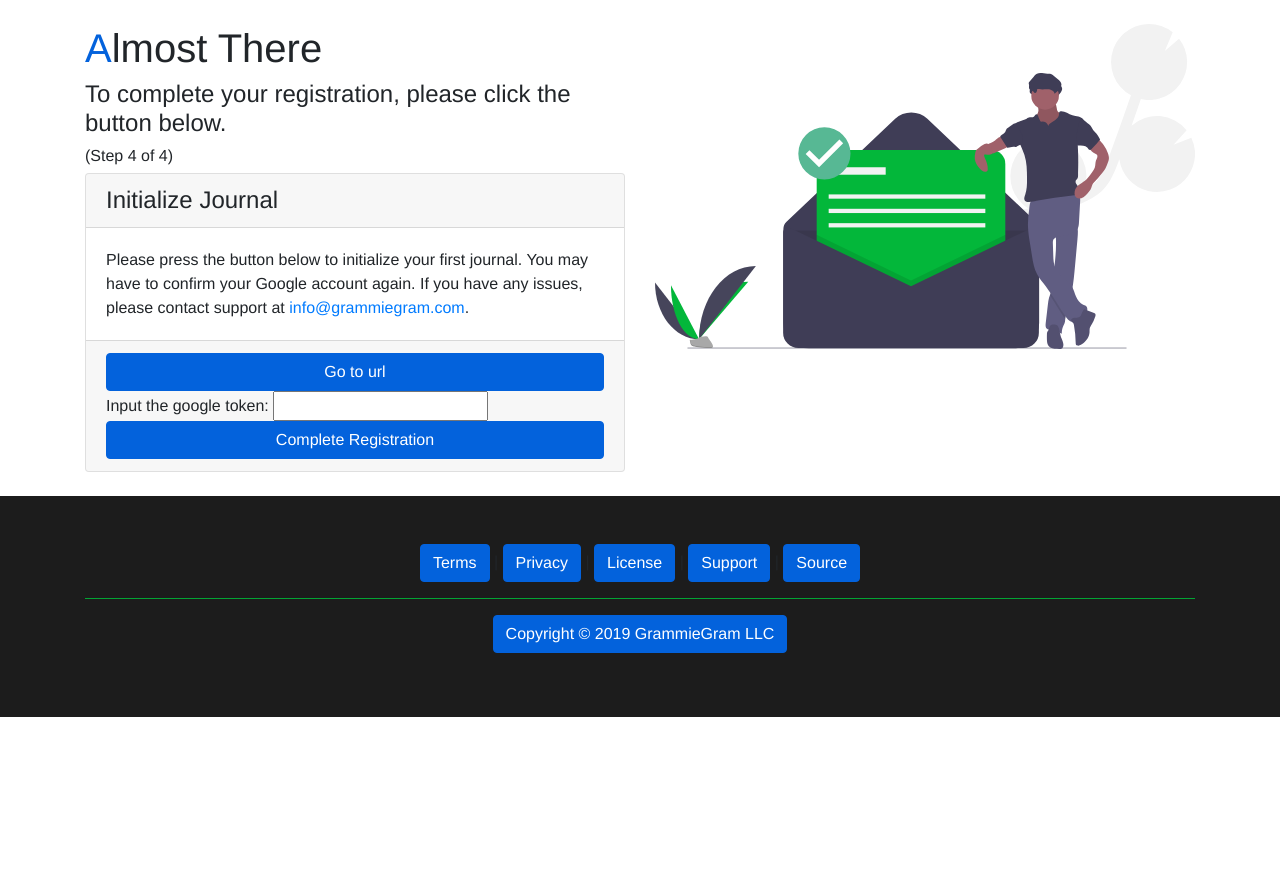
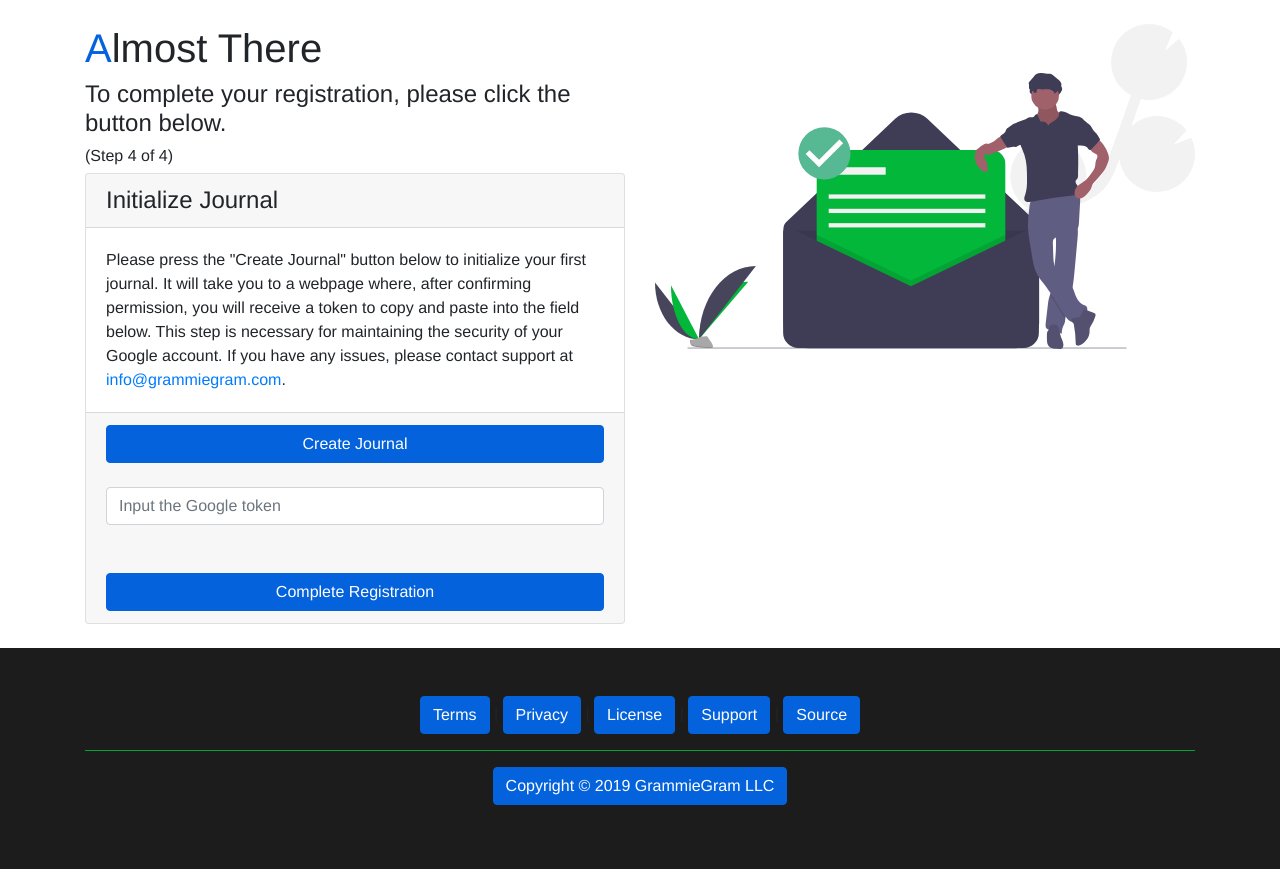
Before and after one commit to philipkiely/SMSJournal, a Django app: template users/templates/initialize_journal_prompt.html in a window 1280 px wide. Before the commit the page ends 717 px from the top, so only its background shows below. Run offline with Django 3.2, Linux system fonts and the light colour scheme; the template is opened without the code that fills it, so the values that code supplies are empty; some libraries are stand-ins or nearby versions.

Commit message:
signup fix UI

```diff
--- a/users/templates/initialize_journal_prompt.html
+++ b/users/templates/initialize_journal_prompt.html
@@ -17,10 +17,10 @@
                 <div class="card h-100" id="phoneField">
                   <h4 class="card-header">Initialize Journal</h4>
                   <div class="card-body">
-                    <p class="card-text">Please press the button below to initialize your first journal. You may have to confirm your Google account again. If you have any issues, please contact support at <a href="mailto:info@grammiegram.com">info@grammiegram.com</a>.</p>
+                    <p class="card-text">Please press the "Create Journal" button below to initialize your first journal. It will take you to a webpage where, after confirming permission, you will receive a token to copy and paste into the field below. This step is necessary for maintaining the security of your Google account. If you have any issues, please contact support at <a href="mailto:info@grammiegram.com">info@grammiegram.com</a>.</p>
                   </div>
                   <div class="card-footer">
-                    <button class="btn btn-primary cardButton" id="auth"> Go to url </button>
+                    <button class="btn btn-primary cardButton" id="auth">Create Journal</button>
                     <script>
                         console.log("run");
                         var auth_url ="{{google_auth_url}}";
@@ -35,7 +35,8 @@
 
                     </script>
                       <form method="post">
-                        Input the google token: <input type="text" name="auth_code"><br>
+                        <br>
+                        <input placeholder="Input the Google token" class="form-control" type="text" name="auth_code"><br><br>
                         {% csrf_token %}
                       <button class="btn btn-primary cardButton">Complete Registration</button>
                       </form>
```
